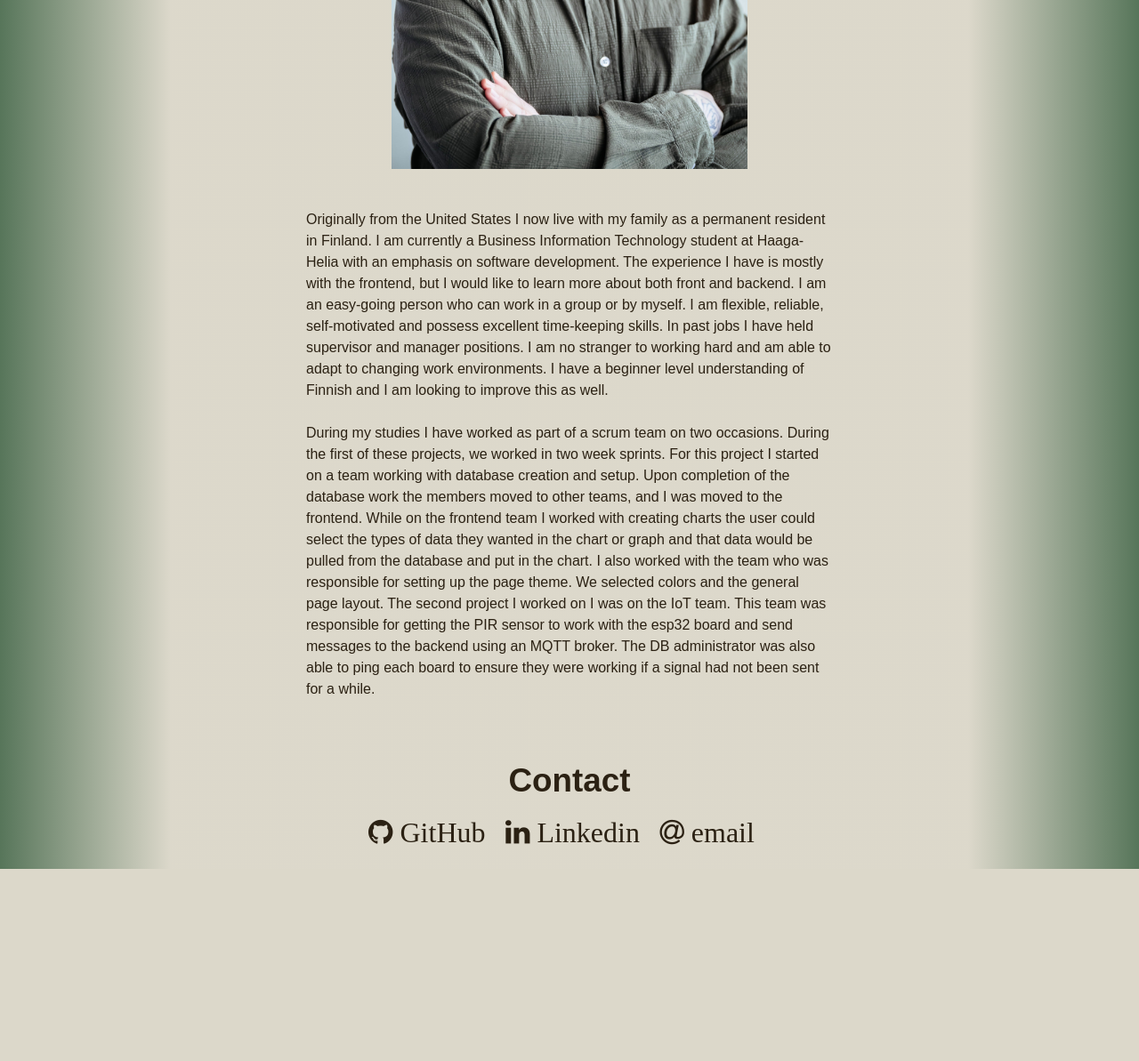
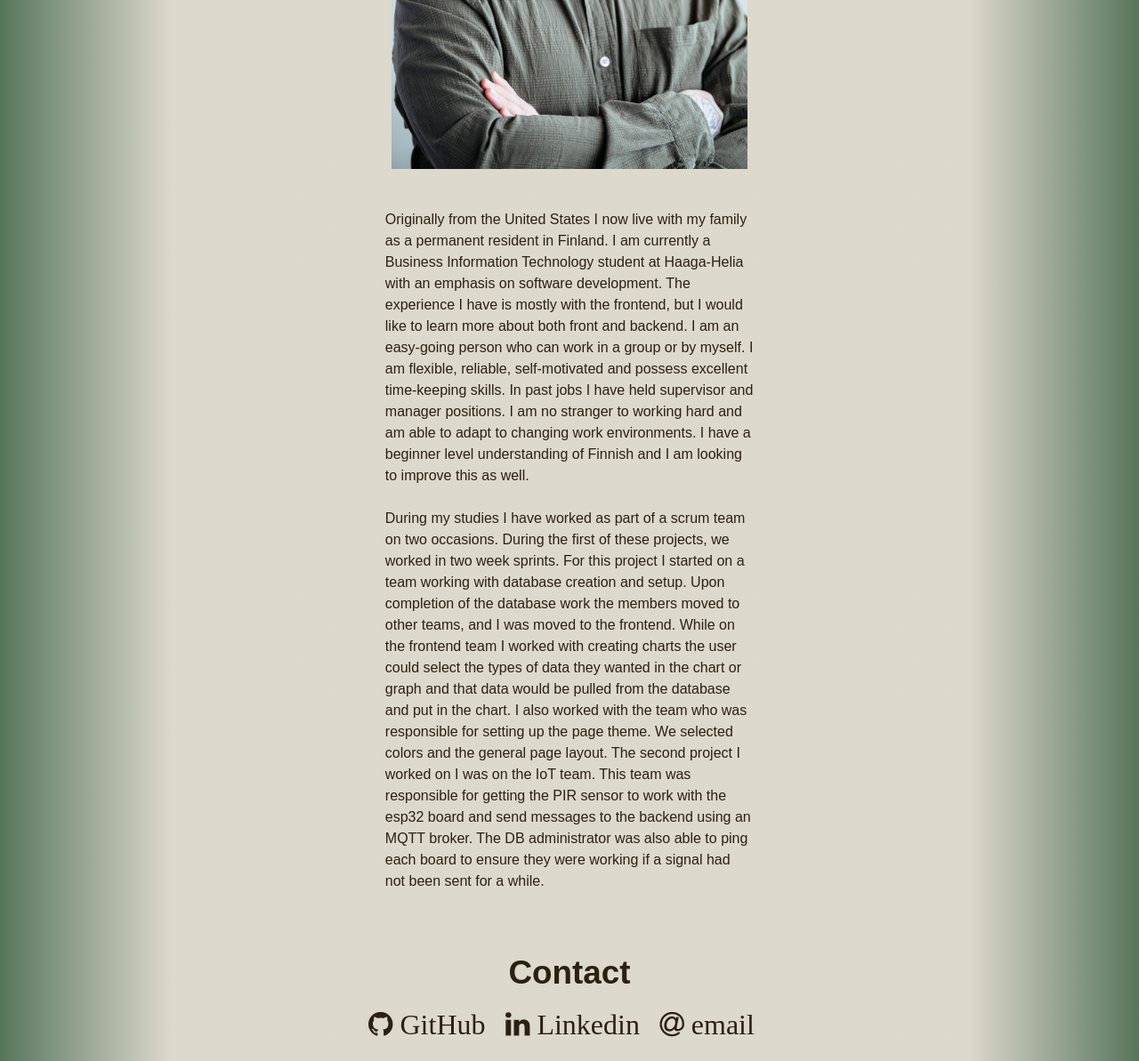
Before and after one commit to rrunoi/rrunoi.github.io, a PHP site: page / in a window 1280 px wide. Shown: the part 904-2097 px from the top of the page at 89% size. Before the commit the page ends 1881 px from the top, so only its background shows below. Run offline with PHP 8.4, Linux system fonts and the light colour scheme.

Commit message:
Refactor: Format changes to index.html and styles.css. Remove out of date information from README.md file.

```diff
--- a/index.html
+++ b/index.html
@@ -38,41 +38,44 @@
          <section>
             <div id="about">
                <header>About</header>
-          <a>
+               <a class="profile-img">
                   <img
                      id="image"
                      src="images/HIGH - Raymond-13-2.jpg"
                      alt="Image of self with arms crossed."
                   />
                </a>
-          <p>
-            Originally from the United States I now live with my family as a
-            permanent resident in Finland. I am currently a Business Information
-            Technology student at Haaga-Helia with an emphasis on software
-            development. The experience I have is mostly with the frontend, but
-            I would like to learn more about both front and backend. I am an
-            easy-going person who can work in a group or by myself. I am
-            flexible, reliable, self-motivated and possess excellent
-            time-keeping skills. In past jobs I have held supervisor and manager
-            positions. I am no stranger to working hard and am able to adapt to
-            changing work environments. I have a beginner level understanding of
-            Finnish and I am looking to improve this as well.
+               <p class="about-text">
+                  Originally from the United States I now live with my family as
+                  a permanent resident in Finland. I am currently a Business
+                  Information Technology student at Haaga-Helia with an emphasis
+                  on software development. The experience I have is mostly with
+                  the frontend, but I would like to learn more about both front
+                  and backend. I am an easy-going person who can work in a group
+                  or by myself. I am flexible, reliable, self-motivated and
+                  possess excellent time-keeping skills. In past jobs I have
+                  held supervisor and manager positions. I am no stranger to
+                  working hard and am able to adapt to changing work
+                  environments. I have a beginner level understanding of Finnish
+                  and I am looking to improve this as well.
                   <br /><br />
                   During my studies I have worked as part of a scrum team on two
-            occasions. During the first of these projects, we worked in two week
-            sprints. For this project I started on a team working with database
-            creation and setup. Upon completion of the database work the members
-            moved to other teams, and I was moved to the frontend. While on the
-            frontend team I worked with creating charts the user could select
-            the types of data they wanted in the chart or graph and that data
-            would be pulled from the database and put in the chart. I also
-            worked with the team who was responsible for setting up the page
-            theme. We selected colors and the general page layout. The second
-            project I worked on I was on the IoT team. This team was responsible
-            for getting the PIR sensor to work with the esp32 board and send
-            messages to the backend using an MQTT broker. The DB administrator
-            was also able to ping each board to ensure they were working if a
-            signal had not been sent for a while.
+                  occasions. During the first of these projects, we worked in
+                  two week sprints. For this project I started on a team working
+                  with database creation and setup. Upon completion of the
+                  database work the members moved to other teams, and I was
+                  moved to the frontend. While on the frontend team I worked
+                  with creating charts the user could select the types of data
+                  they wanted in the chart or graph and that data would be
+                  pulled from the database and put in the chart. I also worked
+                  with the team who was responsible for setting up the page
+                  theme. We selected colors and the general page layout. The
+                  second project I worked on I was on the IoT team. This team
+                  was responsible for getting the PIR sensor to work with the
+                  esp32 board and send messages to the backend using an MQTT
+                  broker. The DB administrator was also able to ping each board
+                  to ensure they were working if a signal had not been sent for
+                  a while.
                </p>
             </div>
          </section>
--- a/index.php
+++ /dev/null
@@ -1 +0,0 @@
-<?php include_once("index.html"); ?>
--- a/styles/styles.css
+++ b/styles/styles.css
@@ -64,6 +64,19 @@ ul {
 }
 
 /* classes */
+.profile-img {
+   display: flex;
+   justify-content: center;
+   margin-top: 45px;
+   text-align: center;
+   width: 35%;
+}
+
+.about-text {
+   line-height: 1.5rem;
+   margin-top: 45px;
+   width: 35%;
+}
 
 /* ids */
 #about {
@@ -78,20 +91,6 @@ ul {
    justify-content: center;
    text-align: center;
    width: 100vw;
-}
-
-#about a {
-    display: flex;
-    justify-content: center;
-    margin-top: 45px;
-    text-align: center;
-    width: 35%;
-}
-
-#about p {
-    line-height: 1.5rem;
-    margin-top: 45px;
-    width: 50%;
 }
 
 #contact_details {
@@ -110,8 +109,8 @@ ul {
 }
 
 #name {
-    color:  	hsl(126, 20%, 24%);
-    font-family: Georgia, 'Times New Roman', Times, serif;
+   color: hsl(126, 20%, 24%);
+   font-family: Georgia, "Times New Roman", Times, serif;
    font-size: 4rem;
    font-style: italic;
 }
@@ -139,7 +138,7 @@ ul {
    }
 
    #contact_details {
-        margin:18px;
+      margin: 18px;
    }
 
    h1 {
```
Also changed, not shown: README.md. Lines whose indentation alone changed are shown as unchanged.
